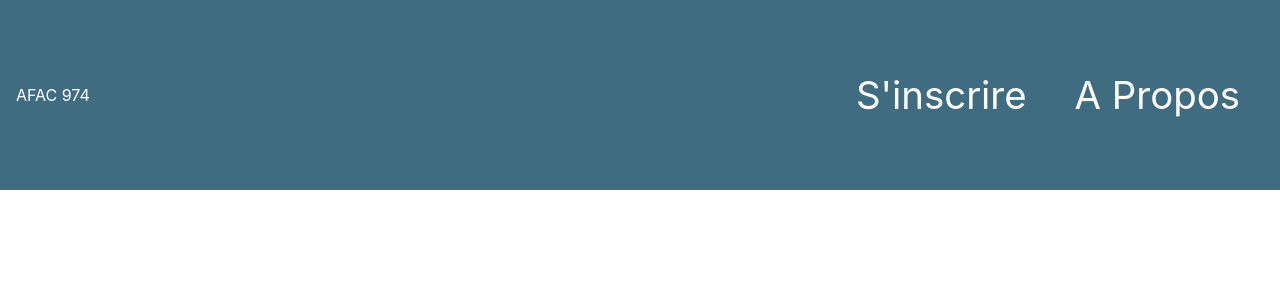
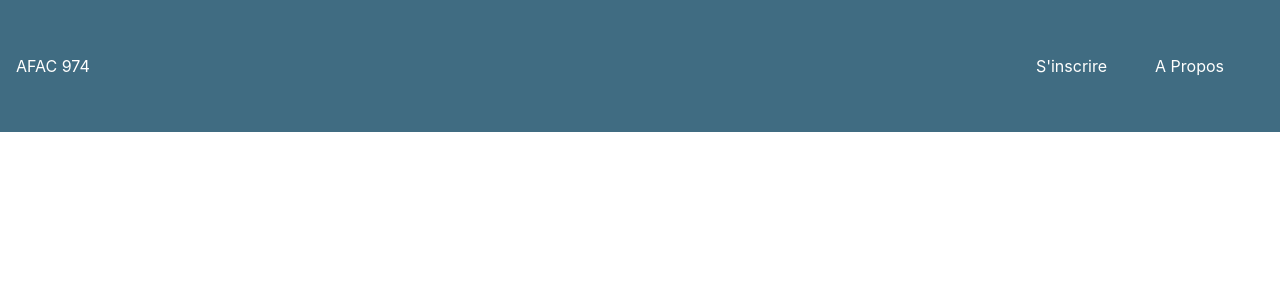
Before and after one commit to WildCodeSchool/2023-09-JS-Lille-P3-Afac, a React (Vite) app in the folder frontend/: page / in a window 1280 px wide. Shown: the top 300 px of the page. Built offline with nearby package versions, Linux system fonts and the light colour scheme.

Commit message:
NavBar.scss modified and ready to review

```diff
--- a/frontend/src/components/NavBar/NavBar.scss
+++ b/frontend/src/components/NavBar/NavBar.scss
@@ -1,15 +1,27 @@
 @import "../../Variables.scss";
 
-.navbar {
+@mixin navbar {
   display: flex;
   flex-wrap: wrap;
   align-items: center;
   justify-content: space-between;
   width: 100%;
-  min-height: 75px;
+  min-height: 3rem;
   padding: 1rem;
+  color: $white;
+}
+
+.navbar {
+  @include navbar;
   background-color: $blueColor;
-  color: $white;
+}
+
+.navbar_transparent {
+  @include navbar;
+  background-color: transparent;
+  .navbarLogo {
+    color: $black;
+  }
 }
 .navbarLogo {
   color: $white;
@@ -17,12 +29,9 @@
 .navbar__links {
   display: flex;
   list-style-type: none;
-  margin: 2rem;
+  margin-right: 3rem;
 }
 
-ul .navbar__links {
-  margin-left: 15.63vw;
-}
 .navbarLink {
   padding: 0 0.3rem;
   color: inherit;
@@ -32,10 +41,9 @@ a {
   text-decoration: none;
 }
 
-@media screen and (min-width: 450px) {
+@media screen and (min-width: 1030px) {
   .navbarLink {
     display: block;
     padding: 1.5rem;
-    font-size: 3vw;
   }
 }
```
